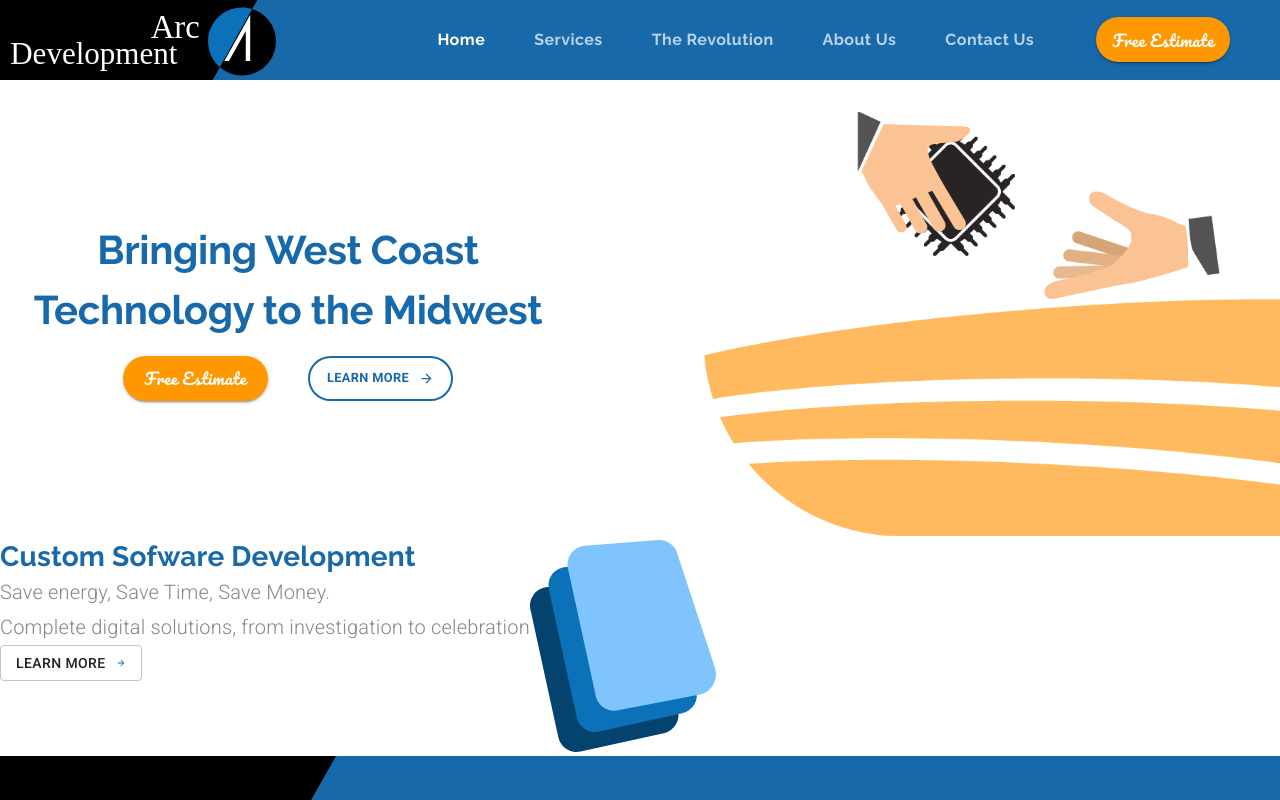
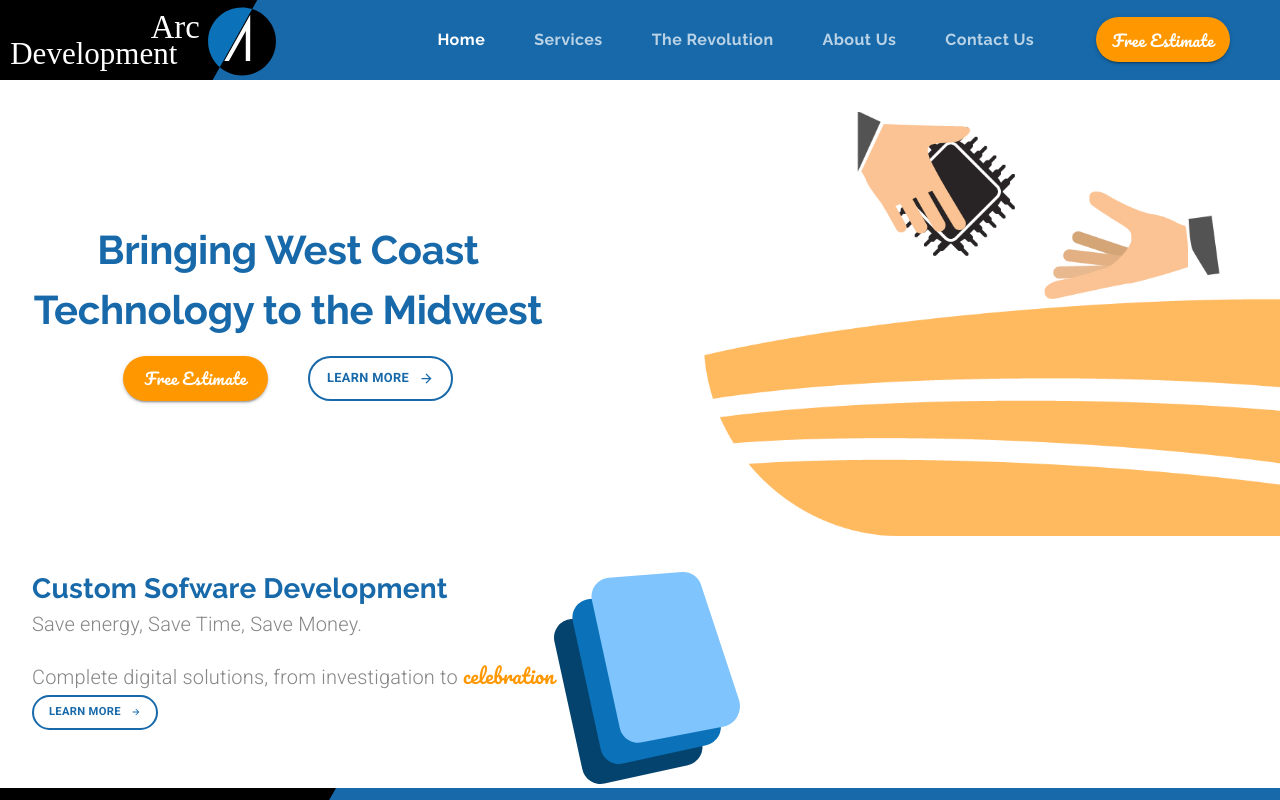
Before and after one commit to samandar-boymurodov/Arc-Development, a React (Create React App) app: page / in a window 1280 px wide. Shown: the top 800 px of the page. Built offline with nearby package versions, Linux system fonts and the light colour scheme.

Commit message:
Custom Sofware block

```diff
--- a/src/components/LandingPage.js
+++ b/src/components/LandingPage.js
@@ -54,6 +54,18 @@ const useStyles = makeStyles(theme => ({
     },
     heroTextContainer: {
         minWidth: "21.5rem"
+    },
+    celebration: {
+        fontFamily: "Pacifico",
+        color: theme.palette.secondary.main
+    },
+    learnButton: {
+        ...theme.typography.learnMoreButton,
+        fontSize: "0.7rem",
+        height: 35
+    },
+    sectionContainer: {
+        marginTop: "2rem"
     }
 }))
 export default function LandingPage() {
@@ -113,18 +125,25 @@ export default function LandingPage() {
                 </Grid>
             </Grid>
             <Grid item> {/*---- Services Section ---- */}
-                <Grid item container direction="row">
-                    <Grid item>
+                <Grid
+                    item container direction="row"
+                    className={classes.sectionContainer}>
+                    <Grid item style={{marginLeft: "2rem"}}>
                         <Typography variant="h4" color="primary">
                             Custom Sofware Development
                         </Typography>
-                        <Typography variant="subtitle1" color="textSecondary">
+                        <Typography
+                            variant="subtitle1"
+                            color="textSecondary"
+                            style={{marginBottom: "1rem"}}>
                             Save energy, Save Time, Save Money.
                         </Typography>
                         <Typography variant="subtitle1" color="textSecondary">
-                            Complete digital solutions, from investigation to celebration
+                            Complete digital solutions, from investigation to <span className={classes.celebration}>celebration</span>
                         </Typography>
-                        <Button variant="outlined">
+                        <Button
+                            variant="outlined"
+                            className={classes.learnButton}>
                             <span style={{marginRight: 10}}>Learn more</span>
                             <ButtonArrow
                                 height={10}
--- a/src/components/UI/Theme.js
+++ b/src/components/UI/Theme.js
@@ -40,6 +40,15 @@ export const Theme = createMuiTheme({
         subtitle1: {
             fontSize: "1.25rem",
             fontWeight: 300
+        },
+        learnMoreButton: {
+            color: "#1769aa",
+            borderColor: "#1769aa",
+            fontFamily: "Roboto",
+            borderWidth: 2,
+            fontSize: "0.8rem",
+            fontWeight: "bold",
+            borderRadius: 50
         }
     }
 })
```
